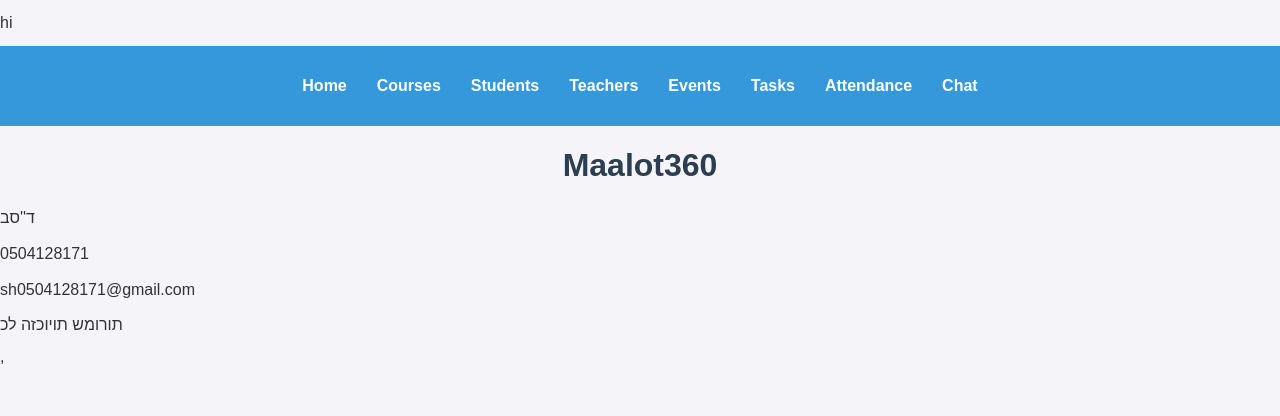
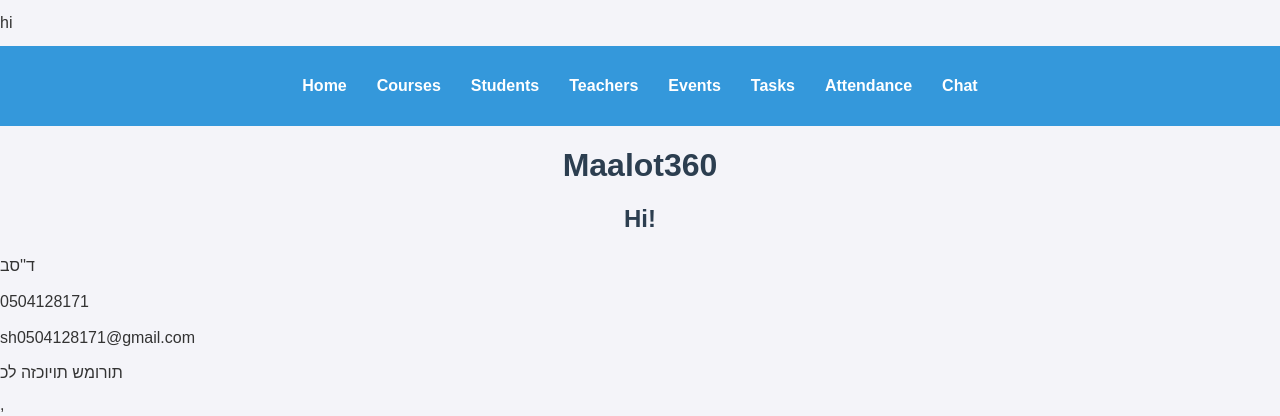
Before and after one commit to AutoDidact613/Maalot360, a React (Create React App) app: page / in a window 1280 px wide. Shown: the top 416 px of the page. Built offline with nearby package versions, Linux system fonts and the light colour scheme.

Commit message:
new build4

```diff
--- a/src/components/Home.js
+++ b/src/components/Home.js
@@ -4,6 +4,7 @@ const Home = () => {
   return (
     <div>
       <h1>Maalot360</h1>
+      <h2>Hi!</h2>
       <p>ד''סב</p>
       <p>0504128171</p>
       <p>sh0504128171@gmail.com</p>
```
